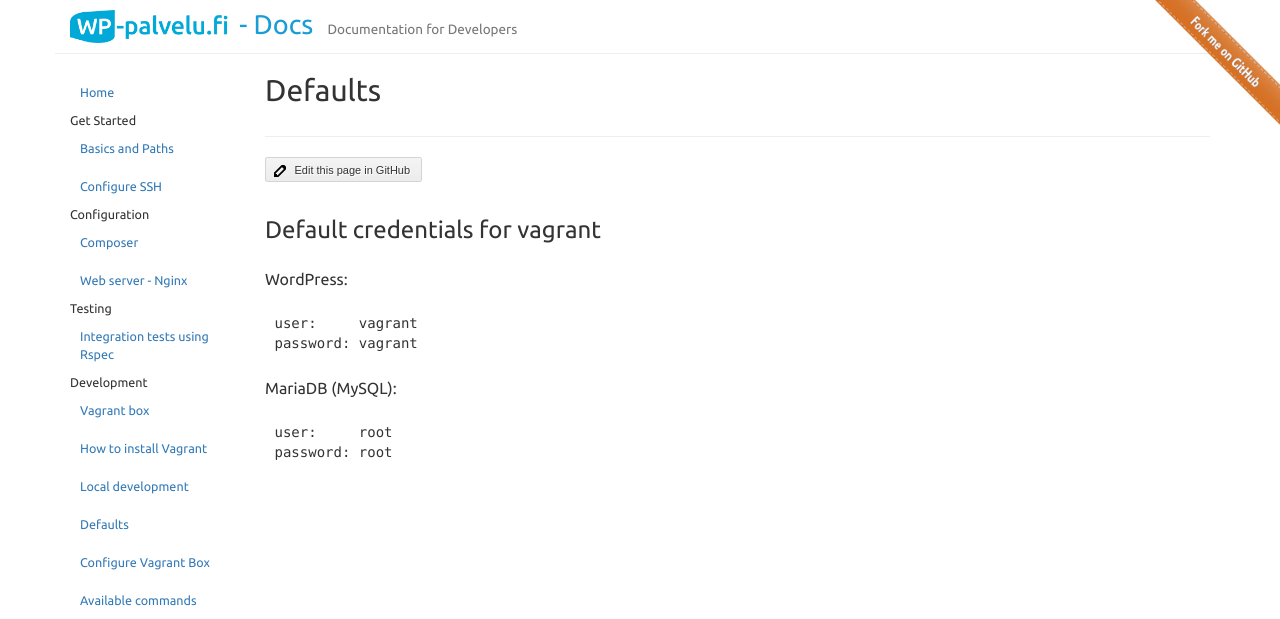
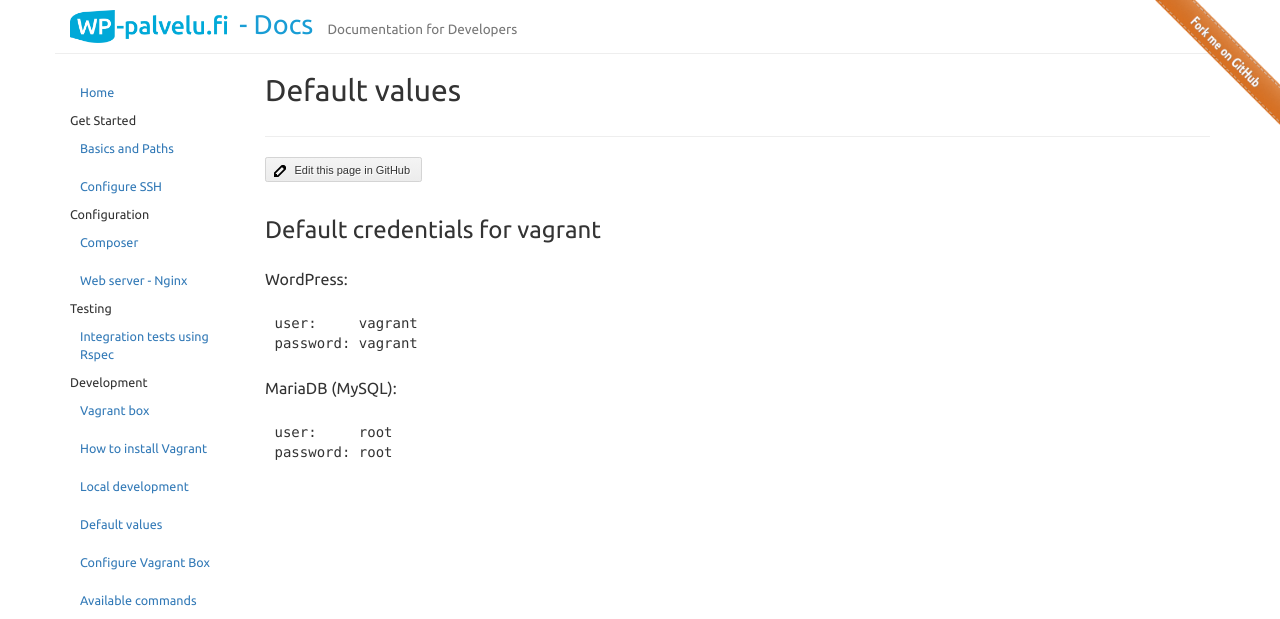
Before and after one commit to Seravo/docs, a Jekyll site: the page built from _posts/2015-10-13-defaults.md, in a window 1280 px wide. Shown: the top 619 px of the page. Built offline with Jekyll 4.4.1, drawn with Linux system fonts in a browser that asks for light colours; Markdown is read by kramdown in place of the engine named in the settings.

Commit message:
Changed the Header of 'Defaults'

```diff
--- a/_posts/2015-10-13-defaults.md
+++ b/_posts/2015-10-13-defaults.md
@@ -1,6 +1,6 @@
 ---
 layout: page
-title: "Defaults"
+title: "Default values"
 category: development
 date: 2015-10-13 15:11:50
 order: 4
```
